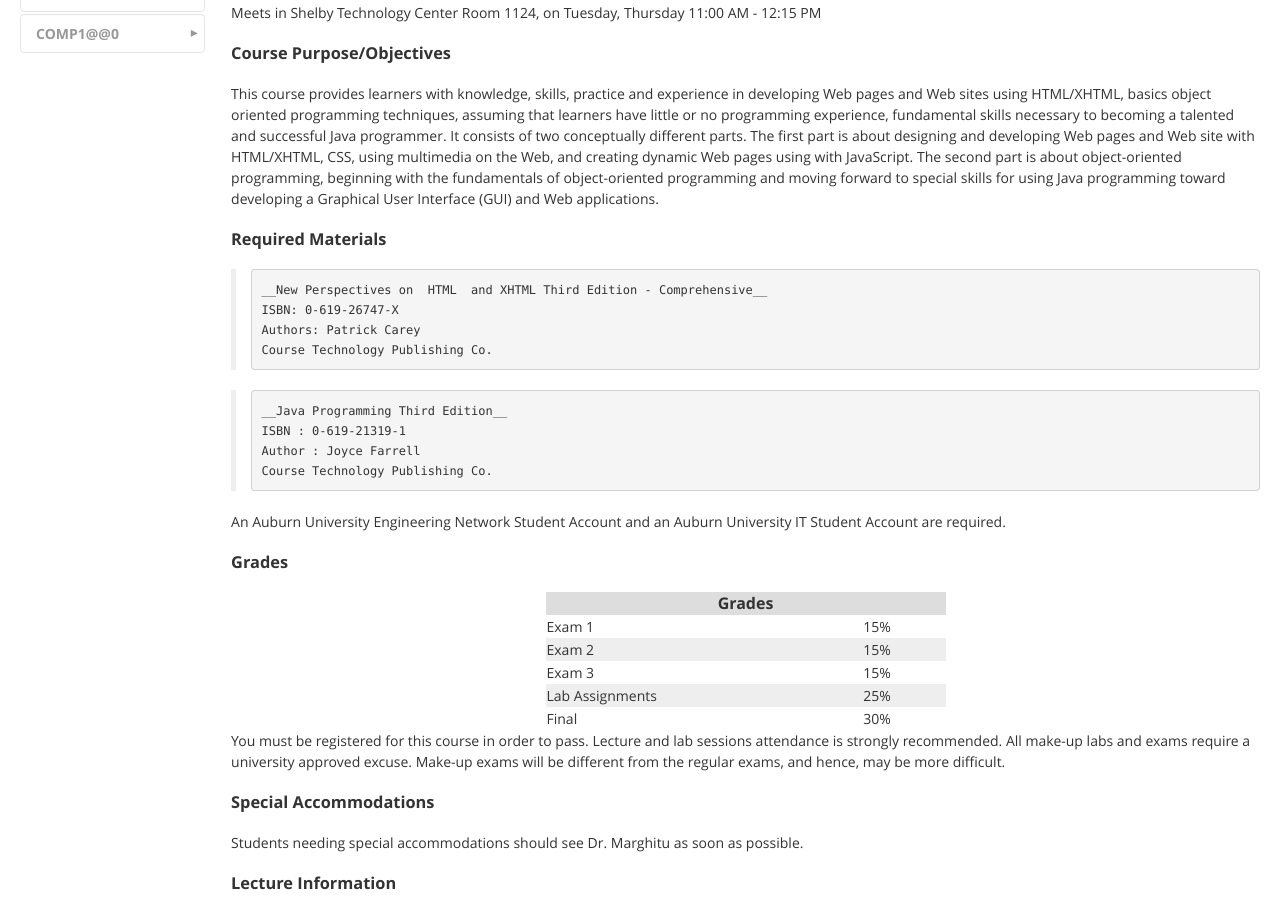
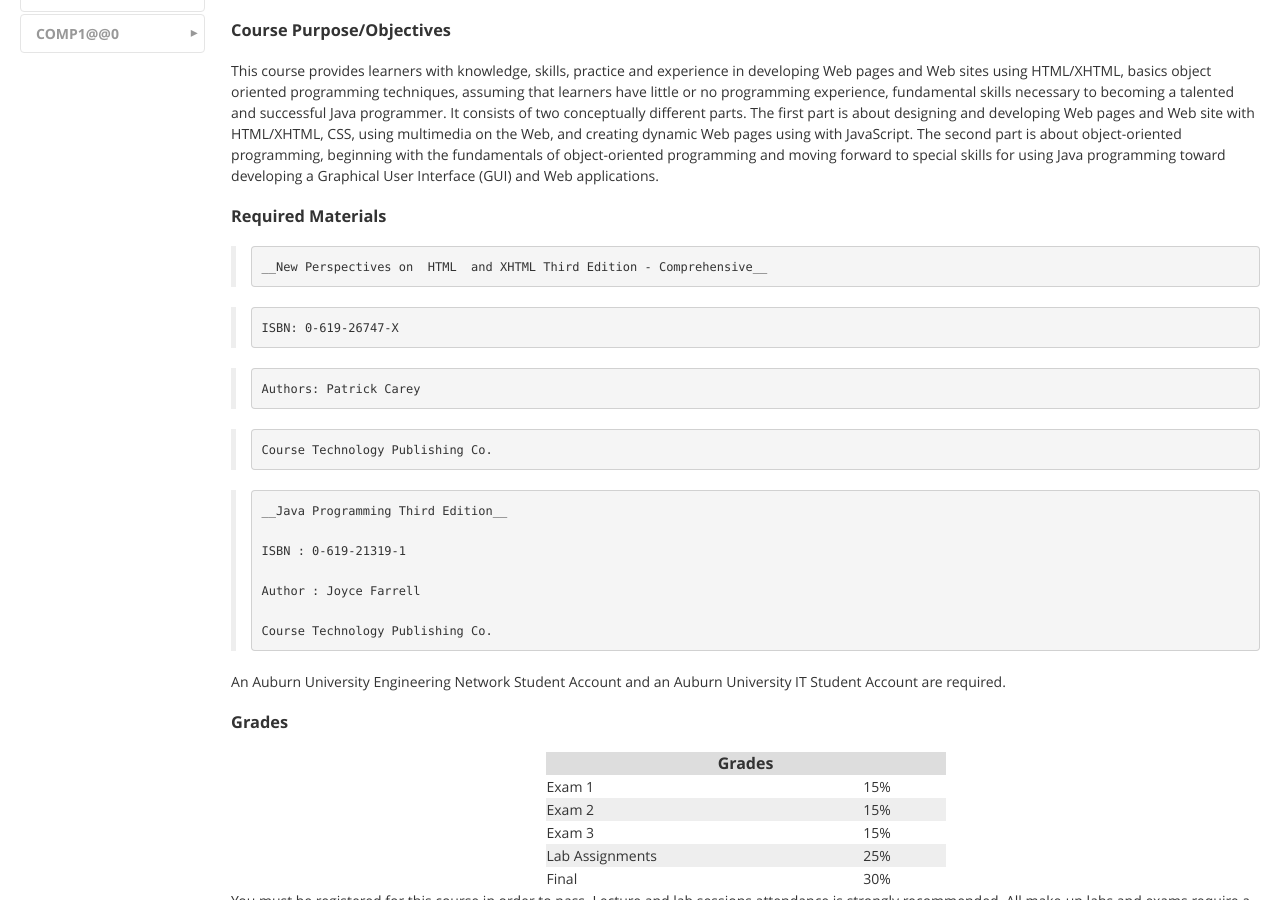
Before and after one commit to gongzhitaao/pcaweb, a Jekyll site: the page built from courses/comp2000/syllabus/index.md, in a window 1280 px wide and 900 px high, scrolled down 369 px. Built offline with Jekyll 4.4.1, drawn with Linux system fonts in a browser that asks for light colours.

Commit message:
comp2000

```diff
--- a/courses/comp2000/syllabus/index.md
+++ b/courses/comp2000/syllabus/index.md
@@ -21,10 +21,6 @@ layout: courses
 <td><strong>Office Phone:</strong></td>
 <td>TBA</td>
 </tr>
-<tr>
-<td>&nbsp;</td>
-<td>&nbsp;</td>
-</tr>
 </tbody>
 </table>
 
@@ -37,13 +33,19 @@ This course provides learners with knowledge, skills, practice and experience in
 ### Required Materials
 
 >	__New Perspectives on  HTML  and XHTML Third Edition - Comprehensive__
+
 >	ISBN: 0-619-26747-X
+
 >	Authors: Patrick Carey
+
 >	Course Technology Publishing Co.
 
 >	__Java Programming Third Edition__
+>
 >	ISBN : 0-619-21319-1
+>
 >	Author : Joyce Farrell
+>
 >	Course Technology Publishing Co.
 
 An Auburn University Engineering Network Student Account and an Auburn University IT Student Account are required.
```
